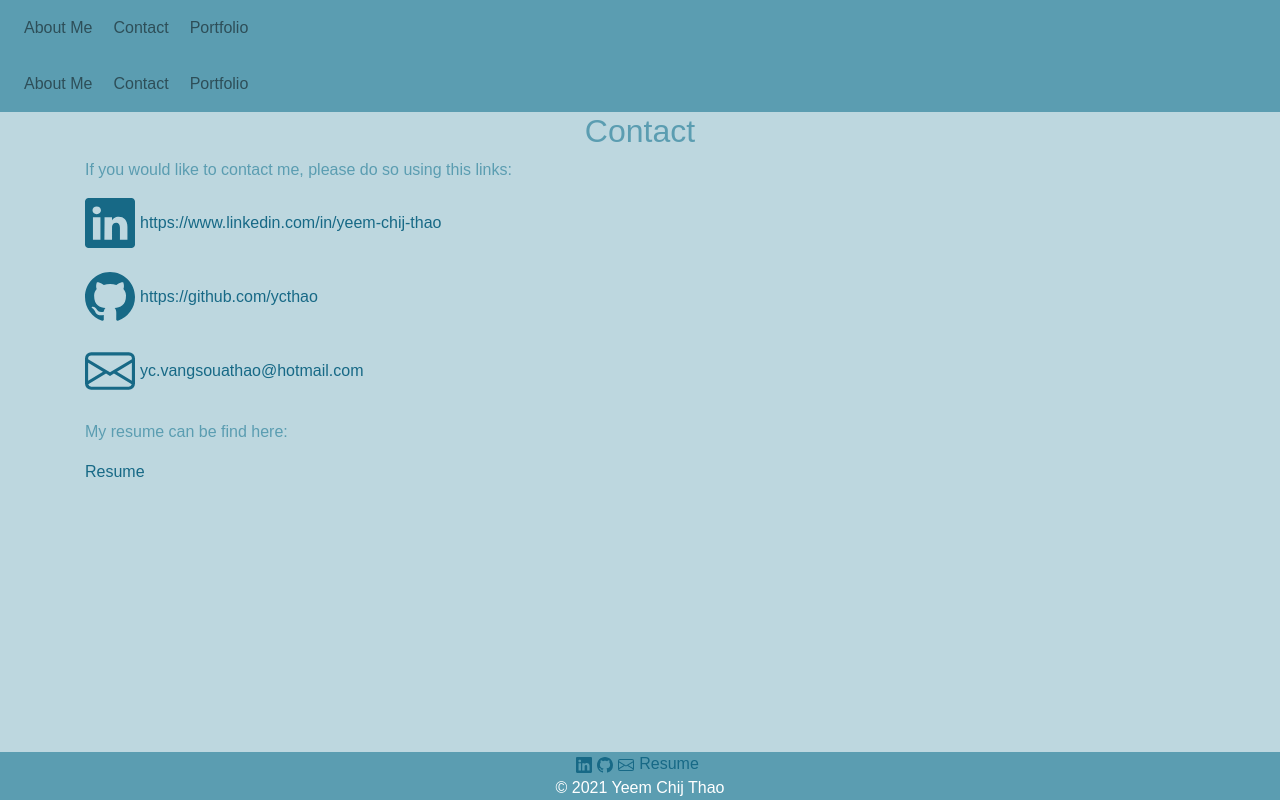
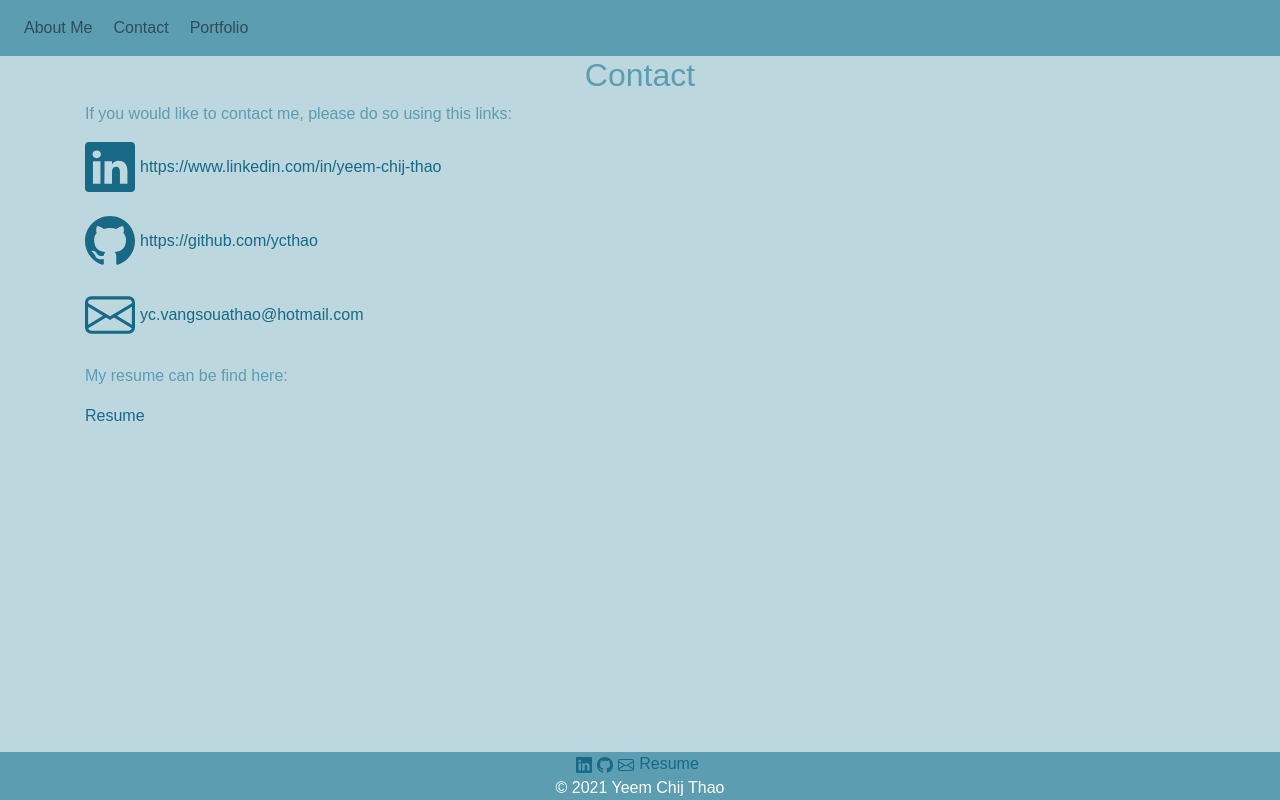
Before and after one commit to ycthao/react-portfolio, a React (Create React App) app: page /react-portfolio/contact in a window 1280 px wide. Built offline with nearby package versions, Linux system fonts and the light colour scheme.

Commit message:
take footer and move to app

```diff
--- a/src/App.js
+++ b/src/App.js
@@ -1,6 +1,7 @@
 import React from "react";
 import { BrowserRouter as Router, Switch, Route } from "react-router-dom";
 import Navbar from "./components/Navbar/navbar";
+import Footer from "./components/Footer/footer";
 import Home from "./pages/Home";
 import Contact from "./pages/Contact";
 import Portfolio from "./pages/PortfolioPage";
@@ -17,6 +18,7 @@ function App() {
           <Route exact path="/react-portfolio/portfolio" component={Portfolio}></Route>
         </Switch>
       </div>
+      <Footer />
     </Router>
   );
 }
--- a/src/pages/Contact.jsx
+++ b/src/pages/Contact.jsx
@@ -8,9 +8,7 @@ import '../style/style.css';
 const Contact = () => {
     return (
         <div>
-            <Navbar />
             <ContactPage />
-            <Footer />
         </div>
     );
 };
--- a/src/pages/Home.jsx
+++ b/src/pages/Home.jsx
@@ -9,7 +9,6 @@ const Home = () => {
     return (
         <div>
             <Homepage />
-            <Footer />
         </div>
     );
 };
```
